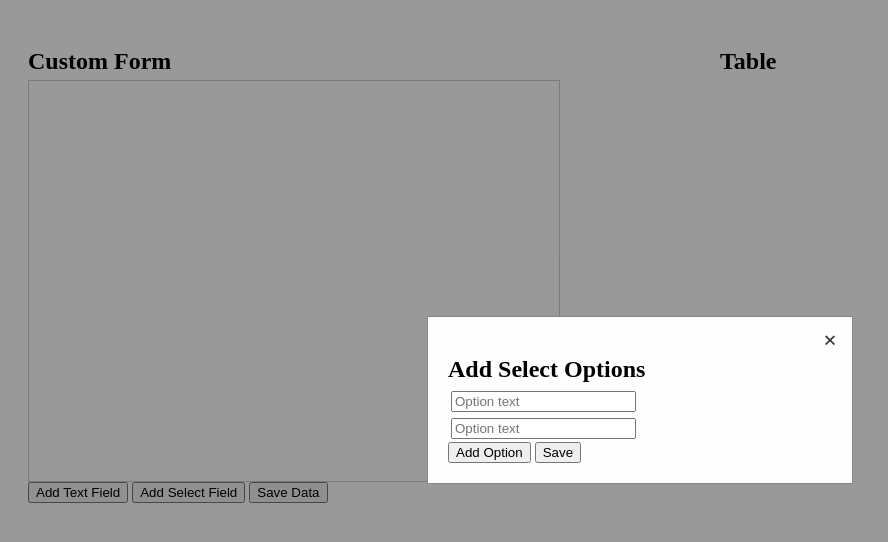
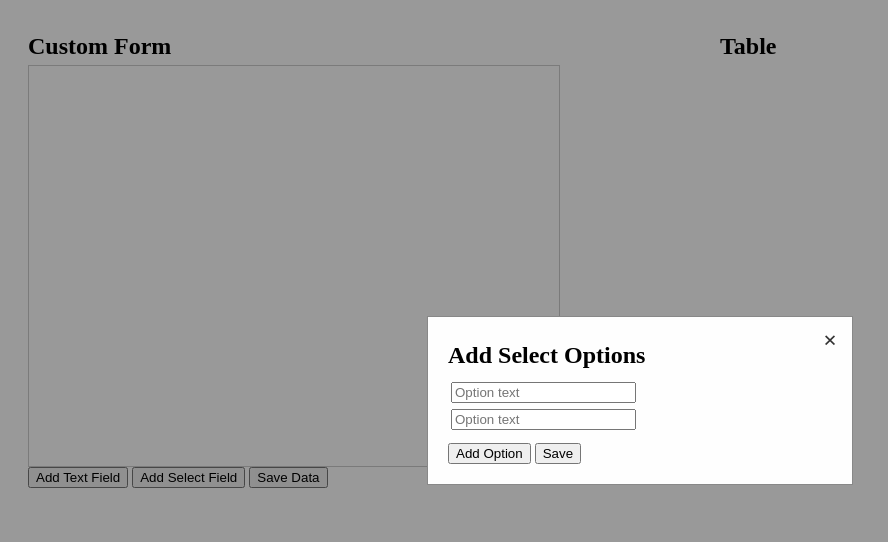
Before and after one commit to AaroKoinsaari/custom-form-demo, a website: page index.html in a window 1280 px wide. Both pictures are taken after a click on the button "Add Select Field". Shown: the whole page, without its empty margins (0-888 px from the left). Drawn offline with nearby package versions, Linux system fonts and the light colour scheme.

Commit message:
refactor: Small style change and comments

```diff
--- a/server.js
+++ b/server.js
@@ -6,7 +6,7 @@ const app = express();
 const PORT = process.env.PORT || 3000;
 
 app.use(express.json()); // Configure Express for JSON
-app.use(express.static(__dirname));
+app.use(express.static(__dirname));  // Serve static files from current directory
 
 // Define route for the root URL
 app.get('/', (req, res) => {
--- a/styles.css
+++ b/styles.css
@@ -1,4 +1,4 @@
-/* Custom Form styles */
+/* General styles */
 body {
     display: flex;
     align-items: flex-start;
@@ -7,9 +7,10 @@ body {
 }
 
 h2 {
-    margin-bottom: 5px;
+    margin: 5px 0px 5px 0px;
 }
 
+/* Custom Form styles */
 #form-container,
 #table-container {
     width: 50%;
@@ -118,6 +119,10 @@ select {
     /* Allows for absolute positioning of children */
 }
 
+#optionInputs {
+    margin: 10px 0px 10px 0;
+}
+
 .close-button {
     position: absolute;
     top: 10px;
```
